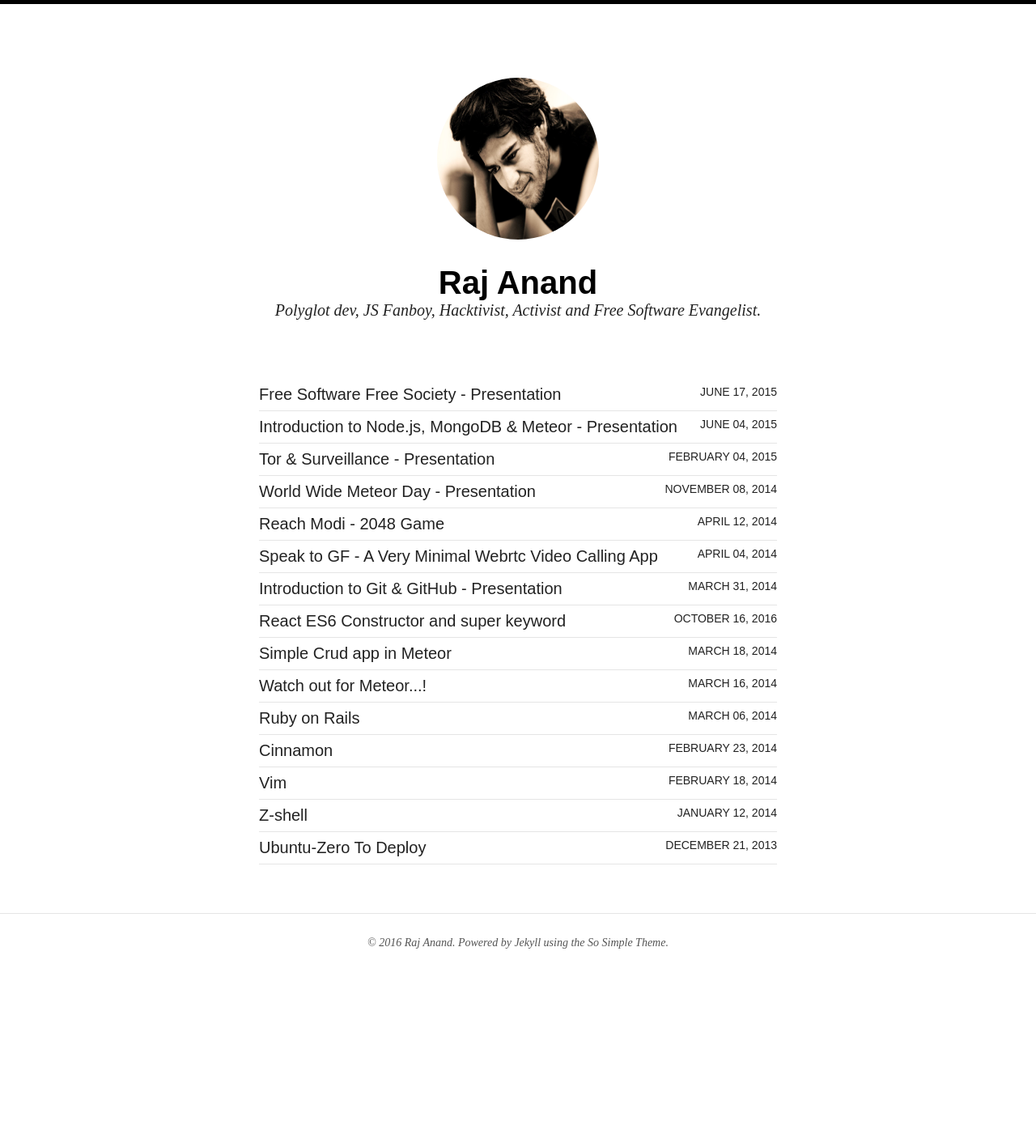
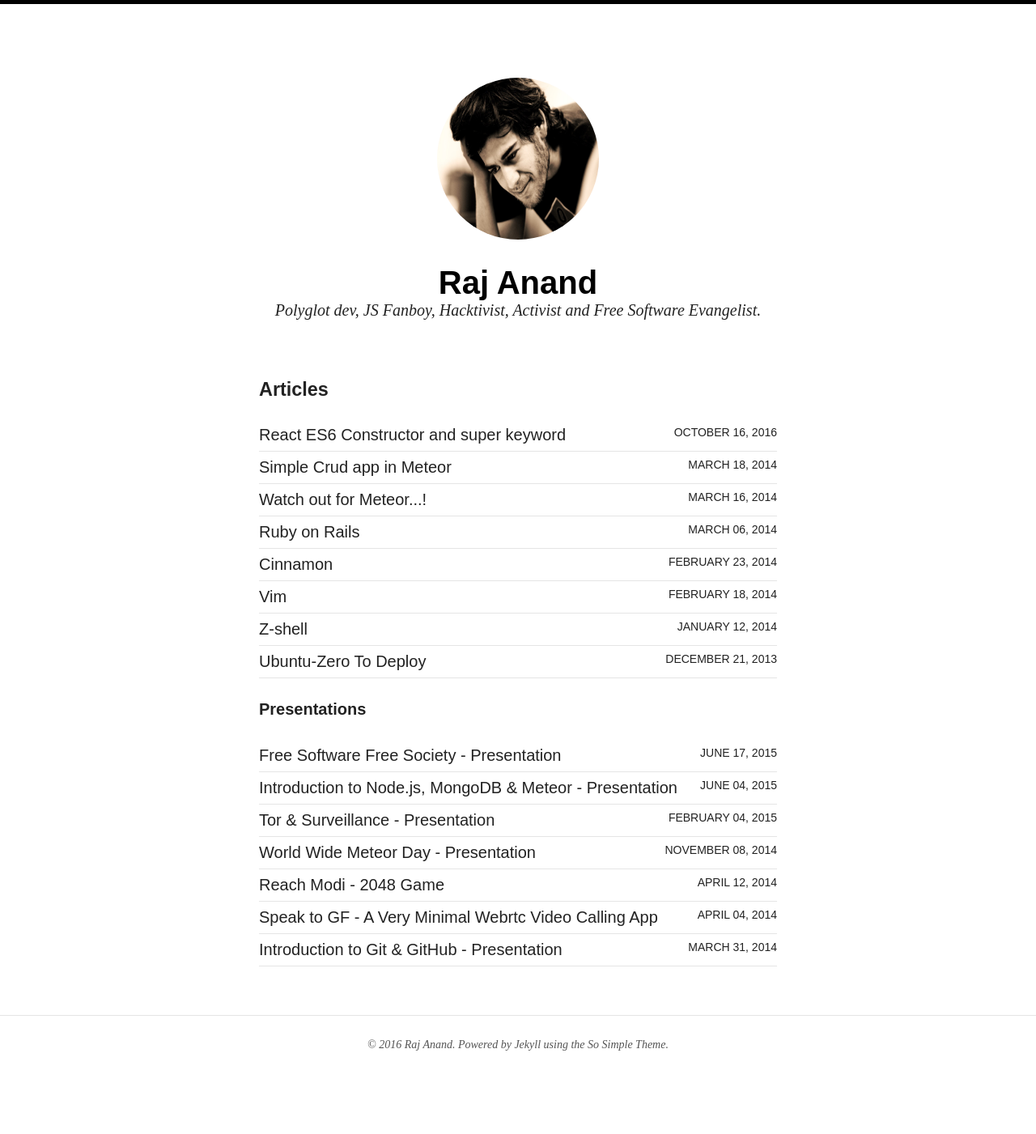
Before and after one commit to rajanand02/rajanand02.github.io, a Jekyll site: the page built from index.html, in a window 1280 px wide. Shown: the whole page at 81% size. Built offline with Jekyll 4.4.1, drawn with Linux system fonts in a browser that asks for light colours; nearby versions of some CDN libraries; before the commit the page ends 1275 px from its top, so only the background shows below that.

Commit message:
have different category for articles and presentations

```diff
--- a/index.html
+++ b/index.html
@@ -3,6 +3,11 @@ layout: page
 ---
 
 <ul class="post-list">
+  <h3>Articles</h3>
+{% for post in site.posts limit:10 %}
+  <li><article><a href="{{ site.url }}{{ post.url }}">{{ post.title }} <span class="entry-date"><time datetime="{{ post.date | date_to_xmlschema }}">{{ post.date | date: "%B %d, %Y" }}</time></span></a></article></li>
+{% endfor %}
+  <h4>Presentations</h4>
   <li>
     <article>
       <a href="/FreeSoftwareFreeSociety/">Free Software Free Society - Presentation
@@ -66,7 +71,4 @@ layout: page
     </a>
     </article>
   </li>
-{% for post in site.posts limit:10 %}
-  <li><article><a href="{{ site.url }}{{ post.url }}">{{ post.title }} <span class="entry-date"><time datetime="{{ post.date | date_to_xmlschema }}">{{ post.date | date: "%B %d, %Y" }}</time></span></a></article></li>
-{% endfor %}
 </ul>
```
